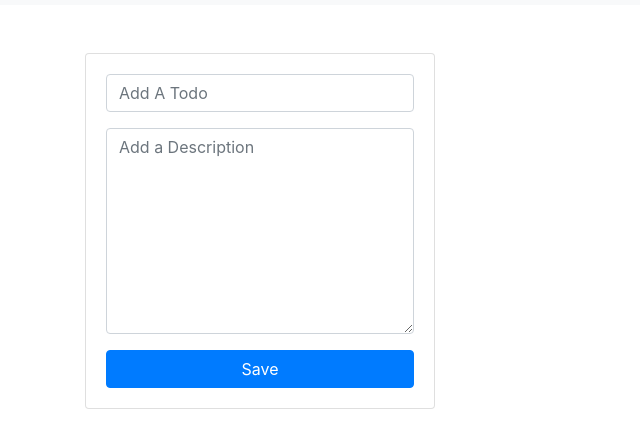
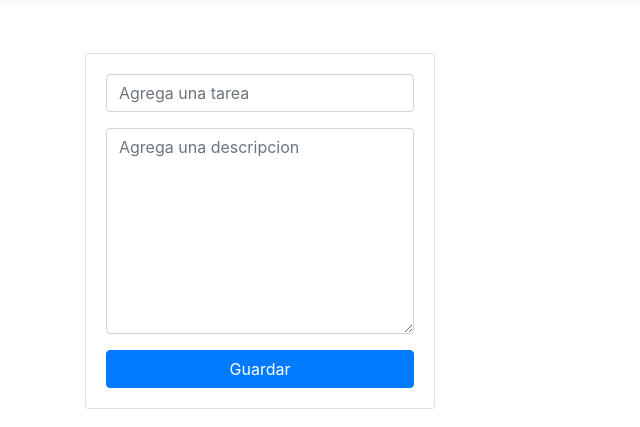
Before and after one commit to joandiazestigarribia/PROYECTOS, a plain HTML site: page index.html in a window 1280 px wide. Shown: the part 51-478 px from the top of the page, without its empty margins (0-640 px from the left). Drawn offline with nearby package versions, Linux system fonts and the light colour scheme.

Commit message:
Update index.html

```diff
--- a/index.html
+++ b/index.html
@@ -22,13 +22,13 @@
                        <div class="card-body"> <!-- cuerpo de la tarjeta -->
                             <form id="formTask"> <!-- formulario. tiene un id para obtenerlo desde js -->
                                 <div class="form-group"> <!-- para agrupar un formulario -->
-                                    <input type="text" id="title" placeholder="Add A Todo" class="form-control">
+                                    <input type="text" id="title" placeholder="Agrega una tarea" class="form-control">
                                 </div>
                                 <div class="form-group">
-                                    <textarea id="description" rows="8" cols="80" class="form-control" placeholder="Add a Description"></textarea><!-- ordenar gran cantidad de texto -->
+                                    <textarea id="description" rows="8" cols="80" class="form-control" placeholder="Agrega una descripcion"></textarea><!-- ordenar gran cantidad de texto -->
                                 </div>
                                 <button type="submit" class="btn btn-primary btn-block"> <!-- agrega un boton, btn primary para estilizarlo, btn block para que ocupe el ancho de la tarjeta  -->
-                                    Save <!-- texto dentro del boton -->
+                                    Guardar <!-- texto dentro del boton -->
                                 </button>
                             </form>
                        </div>
```
